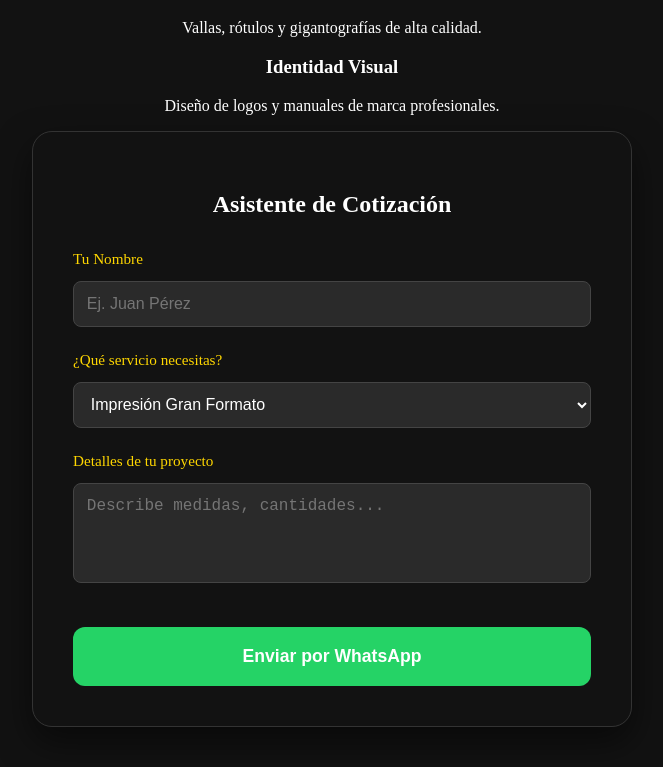
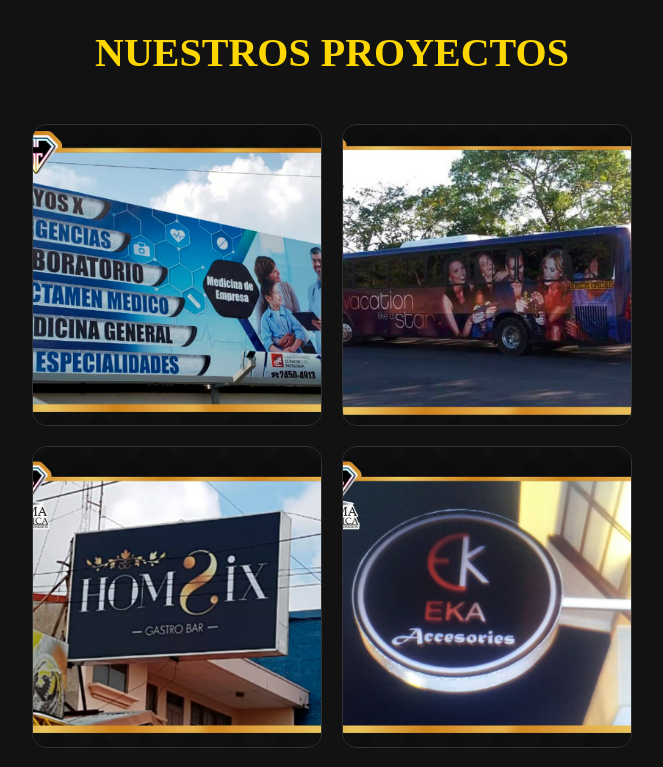
Before and after one commit to rmayorgagit/Gema-Grafica-Final, a React (Vite) app: page / in a window 1280 px wide. Shown: the part 480-1247 px from the top of the page, without its empty margins (308-971 px from the left). Built offline with nearby package versions, Linux system fonts and the light colour scheme.

Commit message:
Update App.jsx

```diff
--- a/src/App.jsx
+++ b/src/App.jsx
@@ -7,7 +7,7 @@
   const [detalles, setDetalles] = useState('')
 
   const enviarWhatsApp = () => {
-    const telefono = "50688243338" // Tu número
+    const telefono = "50688243338"
     const mensaje = "Hola Gema Gráfica, mi nombre es " + nombre + ". Requiero una cotización para: " + servicio + ". Detalles: " + detalles
     const url = "https://wa.me" + telefono + "?text=" + encodeURIComponent(mensaje)
     window.open(url, '_blank')
@@ -15,38 +15,36 @@
 
   return (
     <div className="container">
-      {/* NUEVO: Barra de Navegación */}
+      {/* BARRA DE NAVEGACIÓN */}
       <nav className="navbar">
         <div className="nav-links">
           <a href="#inicio">Inicio</a>
-          <a href="#servicios">Servicios</a>
+          <a href="#galeria">Proyectos</a>
           <a href="#cotizacion">Cotizar</a>
         </div>
       </nav>
 
       <header id="inicio" className="header">
-        <img src="/logo.jpg" alt="Gema Gráfica Logo" className="logo-main" />
+        <img src="/logo.jpg" alt="Logo" className="logo-main" />
         <h1 className="title">GEMA GRÁFICA</h1>
         <p className="subtitle">DISEÑO Y SOLUCIONES VISUALES</p>
       </header>
 
       <main className="content">
-        {/* NUEVA: Sección de Bienvenida/Servicios */}
-        <section id="servicios" className="hero-section">
-          <h2>Nuestros Servicios</h2>
-          <div className="services-grid">
-            <div className="service-card">
-              <h3>Gran Formato</h3>
-              <p>Vallas, rótulos y gigantografías de alta calidad.</p>
-            </div>
-            <div className="service-card">
-              <h3>Identidad Visual</h3>
-              <p>Diseño de logos y manuales de marca profesionales.</p>
-            </div>
+        {/* SECCIÓN DE GALERÍA */}
+        <section id="galeria" className="gallery-section">
+          <h2 className="section-title">Nuestros Proyectos</h2>
+          <div className="gallery-grid">
+            <div className="gallery-item"><img src="/clinica.jpg" alt="Clínica" /><div className="item-info"><h3>Clínicas</h3></div></div>
+            <div className="gallery-item"><img src="/bus.jpg" alt="Buses" /><div className="item-info"><h3>Rotulación de Buses</h3></div></div>
+            <div className="gallery-item"><img src="/toldo.jpg" alt="Toldos" /><div className="item-info"><h3>Toldos</h3></div></div>
+            <div className="gallery-item"><img src="/eka.jpg" alt="EKA" /><div className="item-info"><h3>EKA</h3></div></div>
+            <div className="gallery-item"><img src="/colombia.jpg" alt="Colombia" /><div className="item-info"><h3>Radio Colombia</h3></div></div>
+            <div className="gallery-item"><img src="/artecreativo.jpg" alt="Arte" /><div className="item-info"><h3>Arte Creativo</h3></div></div>
           </div>
         </section>
 
-        {/* El Asistente de Cotización que ya teníamos */}
+        {/* ASISTENTE DE COTIZACIÓN */}
         <section id="cotizacion" className="card">
           <h2 className="form-title">Asistente de Cotización</h2>
           <div className="form-group">
@@ -54,25 +52,23 @@
             <input type="text" placeholder="Ej. Juan Pérez" value={nombre} onChange={(e) => setNombre(e.target.value)} />
           </div>
           <div className="form-group">
-            <label>¿Qué servicio necesitas?</label>
+            <label>Servicio</label>
             <select value={servicio} onChange={(e) => setServicio(e.target.value)}>
               <option>Impresión Gran Formato</option>
               <option>Diseño de Logo</option>
               <option>Gestión de Redes Sociales</option>
-              <option>Publicidad Impresa</option>
             </select>
           </div>
           <div className="form-group">
-            <label>Detalles de tu proyecto</label>
-            <textarea placeholder="Describe medidas, cantidades..." value={detalles} onChange={(e) => setDetalles(e.target.value)}></textarea>
+            <label>Detalles</label>
+            <textarea placeholder="Describe tu idea..." value={detalles} onChange={(e) => setDetalles(e.target.value)}></textarea>
           </div>
           <button className="whatsapp-button" onClick={enviarWhatsApp}>Enviar por WhatsApp</button>
         </section>
       </main>
 
       <footer className="footer">
-        <p>San José, Costa Rica | info@gemagrafica.com</p>
-        <p>&copy; 2024 Gema Gráfica</p>
+        <p>&copy; 2024 Gema Gráfica | San José, Costa Rica</p>
       </footer>
     </div>
   )
```
